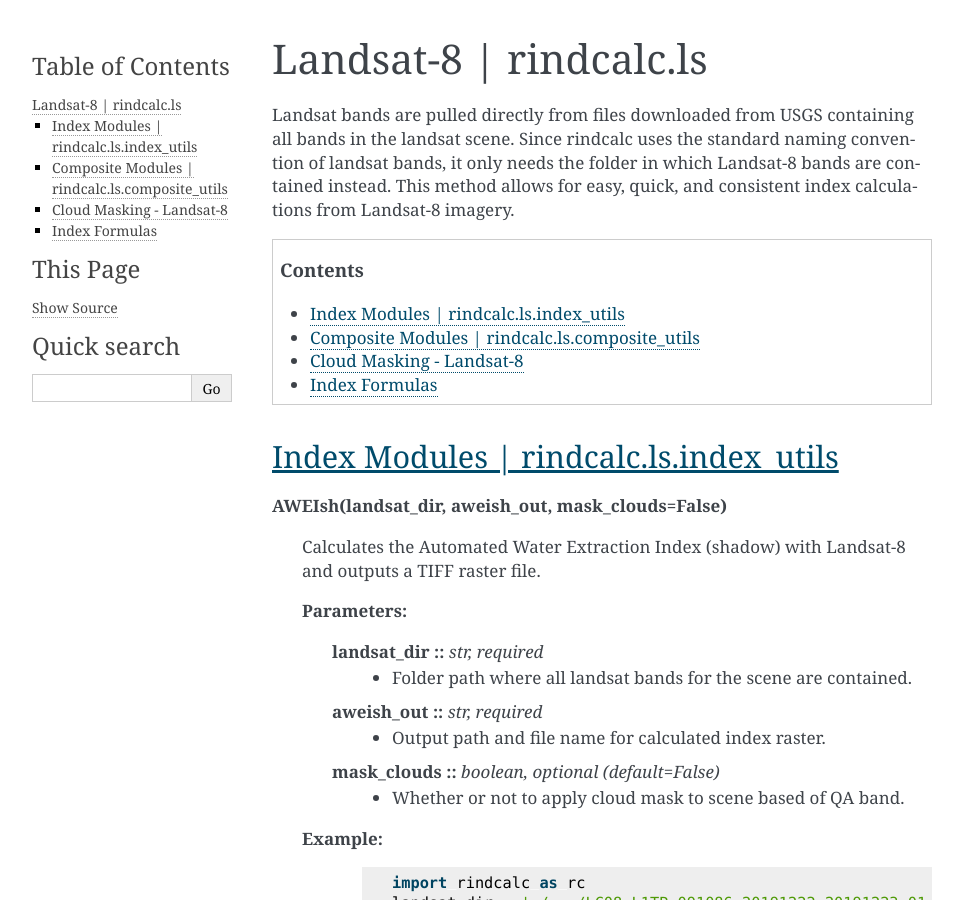
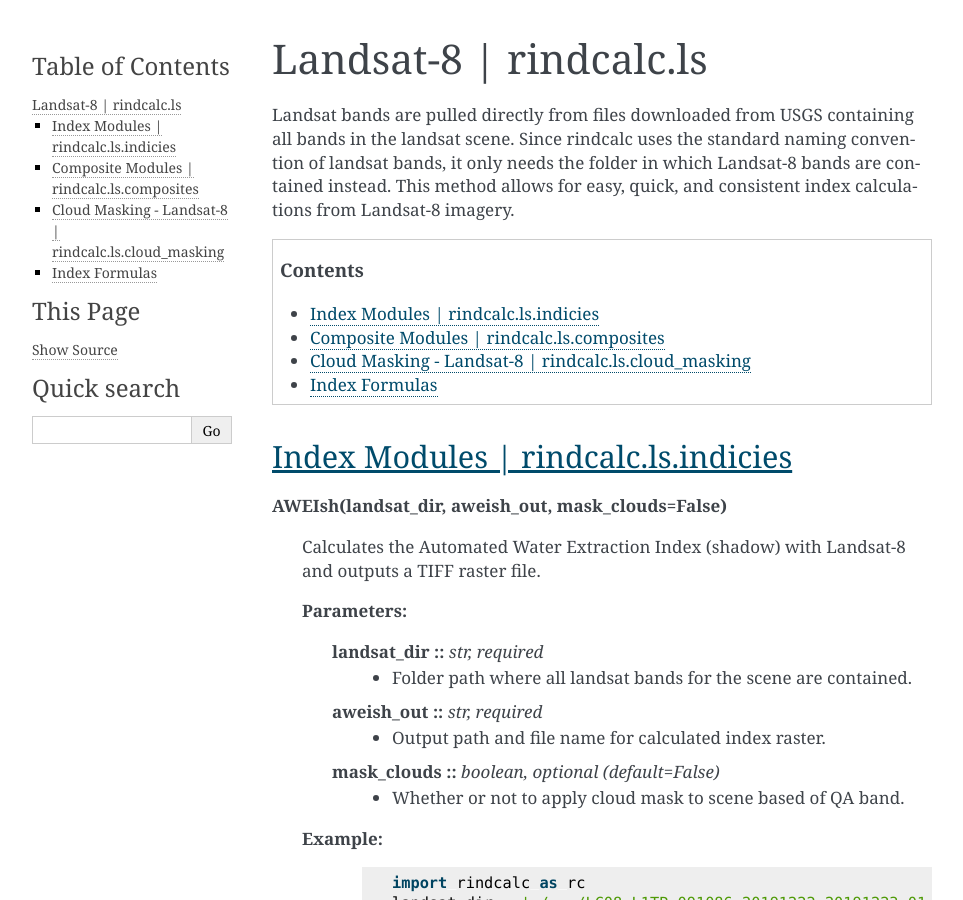
Before and after one commit to ocsmit/rindcalc, a Sphinx documentation site: the page built from docs/source/Landsat-8.rst, in a window 1280 px wide and 900 px high. Shown: the whole window, without its empty margins (148-1111 px from the left). Built offline with Sphinx 7.4.7, drawn with Linux system fonts in a browser that asks for light colours; some of the changed text lies outside the part shown.

Commit message:
Change subheaders

```diff
--- a/docs/source/Landsat-8.rst
+++ b/docs/source/Landsat-8.rst
@@ -10,8 +10,8 @@
 .. contents:: Contents
     :local:
 
-Index Modules | rindcalc.ls.index_utils
----------------------------------------
+Index Modules | rindcalc.ls.indicies
+-------------------------------------
 
 
 **AWEIsh(landsat_dir, aweish_out, mask_clouds=False)**
@@ -106,15 +106,15 @@
 
 **NBRI(landsat_dir, nbri_out)**
 
-Composite Modules | rindcalc.ls.composite_utils
------------------------------------------------
+Composite Modules | rindcalc.ls.composites
+------------------------------------------
 
 **RGB(landsat_dir, out_composite)**
 
 **FalseColor(landsat_dir, out_composite)**
 
-Cloud Masking - Landsat-8
--------------------------
+Cloud Masking - Landsat-8 | rindcalc.ls.cloud_masking
+-----------------------------------------------------
 
 Cloud masking takes the landsat QA band and reads it as a numpy array.
 Values classed as clouds and cloud shadows are then given the value of 0.
```
